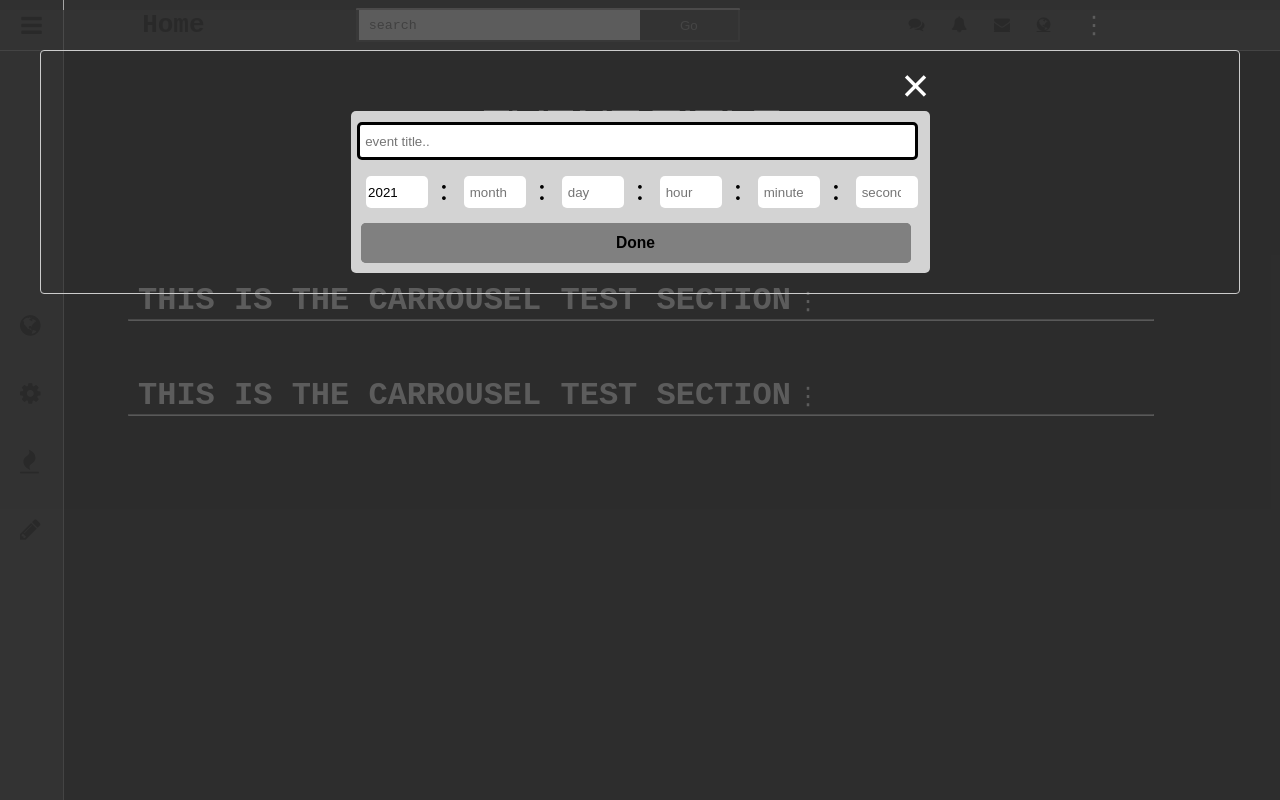
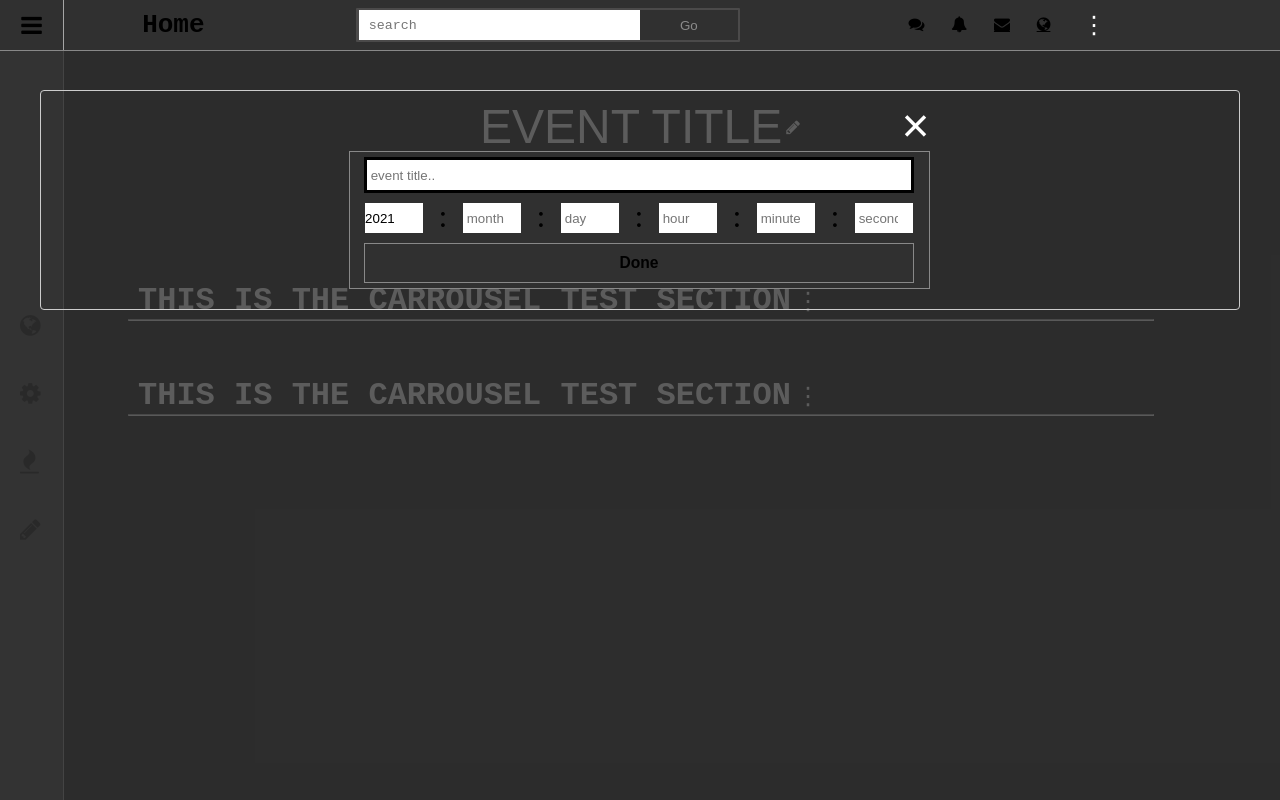
Before and after one commit to itsyoboygod/saucetest, a React (Create React App) app: page / in a window 1280 px wide. Both pictures are taken after a click on the button 793 px from the left and 126 px from the top of the page. Built offline with nearby package versions, Linux system fonts and the light colour scheme; no server answers.

Commit message:
last update 15:40 - 18/02/21

```diff
--- a/src/Login/index.jsx
+++ b/src/Login/index.jsx
@@ -17,7 +17,7 @@ function Loginmodal() {
         style={{
           overlay: {
             zIndex: 99,
-            top: "10px",
+            top: "50px",
             backgroundColor: "rgba(52, 52, 52, 0.8)",
           },
         }}
--- a/src/components/CountdownClock/Editclock/index.jsx
+++ b/src/components/CountdownClock/Editclock/index.jsx
@@ -43,7 +43,7 @@ function Editclock({
         style={{
           overlay: {
             zIndex: 99,
-            top: "10px",
+            top: "50px",
             backgroundColor: "rgba(52, 52, 52, 0.8)",
           },
         }}
--- a/src/components/CountdownClock/Editclock/style.css
+++ b/src/components/CountdownClock/Editclock/style.css
@@ -132,16 +132,23 @@
     flex-direction: column;
     width: 100%;
     height: auto;
-    background-color: lightgray;
-    border-radius: 5px;
+    background-color: #303030;
+    border: solid 1px #888;
     margin-top: 10px;
+}
+
+#modal-clock {
+    display: flex;
+    flex-direction: column;
+    justify-content: center;
 }
 
 .input-div-modal-clock {
     display: flex;
     justify-content: center;
-    width: 97%;
-    margin: 6px;
+    margin: 0 auto;
+    width: 95%;
+    padding: 0;
 }
 
 .set-time-event ul {
@@ -166,12 +173,13 @@
     margin: 5px auto;
     height: 30px;
     outline: none;
-    border-radius: 5px;
     border: none;
+    padding: 0;
 }
 
 #id-event-title {
-    border: solid;
+    border: solid #000;
+    padding: 0;
 }
 
 .navtop-file-input-modal-border-doted {
@@ -209,23 +217,22 @@
     justify-content: center;
     width: 95%;
     height: auto;
-    margin: 10px;
+    margin: 5px auto;
     background-color: grey;
     border-radius: 5px;
 }
 
 #btn-add-post-modal {
-    width: -webkit-fill-available;
-    border-radius: 5px;
     display: flex;
     justify-content: center;
     width: 100%;
-    border: none;
+    border: solid 1px #888;
     outline: none;
     cursor: pointer;
+    padding: 0;
     height: auto;
-    background-color: grey;
-    border-radius: 5px;
+    background-color: #303030;
+    border-radius: 0px;
 }
 
 #btn-add-post-modal:hover {
--- a/src/components/Dropdowns/maindrop/index.jsx
+++ b/src/components/Dropdowns/maindrop/index.jsx
@@ -4,7 +4,7 @@ import "./style.css";
 export default class Maindrop extends Component {
   render() {
     return (
-      <div className="dropdown">
+      <div className="dropdown" id="id-dropdown">
         <span id="option-id" className="option">
           &#8942;
         </span>
--- a/src/components/Header/style.css
+++ b/src/components/Header/style.css
@@ -41,7 +41,7 @@ body {
         margin-left: inherit;
     }
     .modal-content {
-        width: 80% !important;
+        width: 100% !important;
         padding-top: 10% !important;
     }
     .modal {
@@ -61,7 +61,7 @@ body {
 .navbar-top {
     display: flex;
     width: 100%;
-    z-index: 9;
+    z-index: 9999;
     top: 0;
     position: fixed;
     left: 0;
--- a/src/components/Modal/index.jsx
+++ b/src/components/Modal/index.jsx
@@ -17,7 +17,7 @@ function Newmodal() {
         style={{
           overlay: {
             zIndex: 99,
-            top: "10px",
+            top: "50px",
             backgroundColor: "rgba(52, 52, 52, 0.8)",
           },
         }}
--- a/src/components/Pencilicon/index.jsx
+++ b/src/components/Pencilicon/index.jsx
@@ -17,7 +17,7 @@ function Pencilicon() {
         style={{
           overlay: {
             zIndex: 99,
-            top: "10px",
+            top: "50px",
             backgroundColor: "rgba(52, 52, 52, 0.8)",
           },
         }}
```
